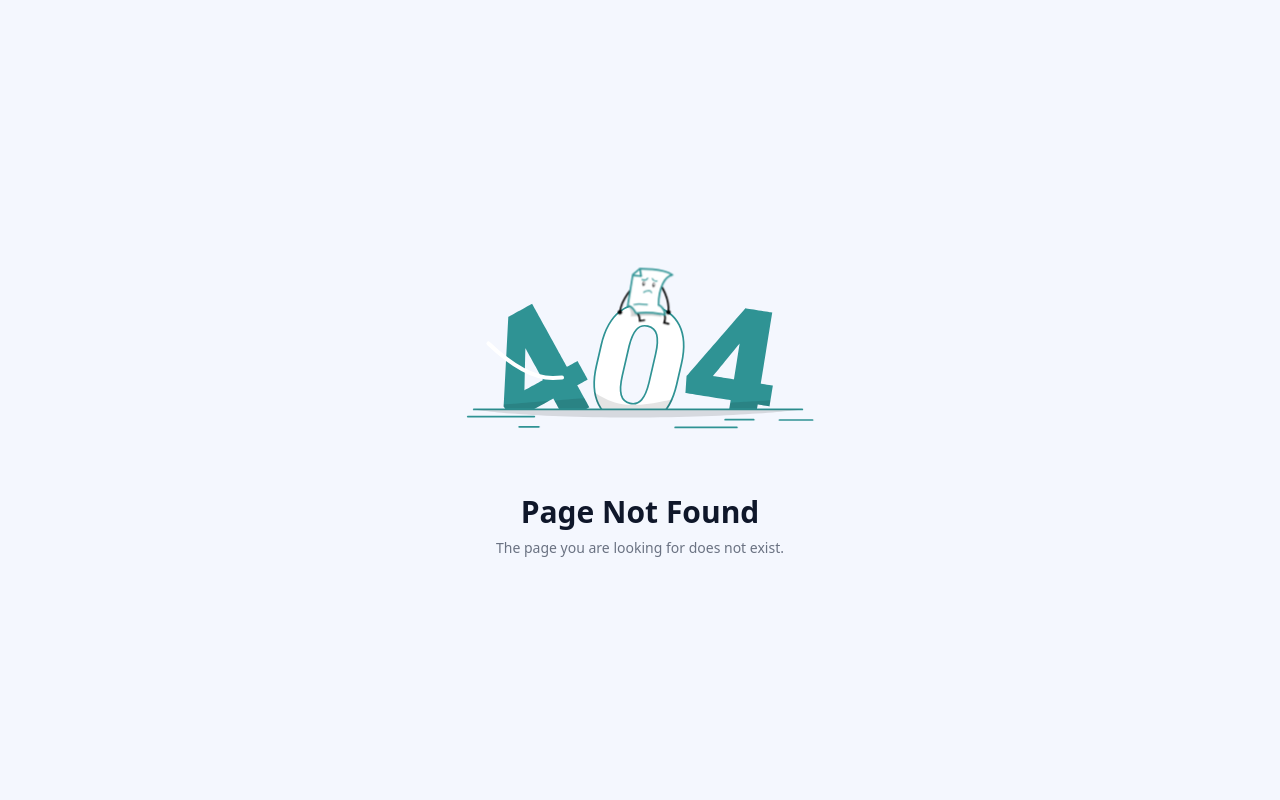
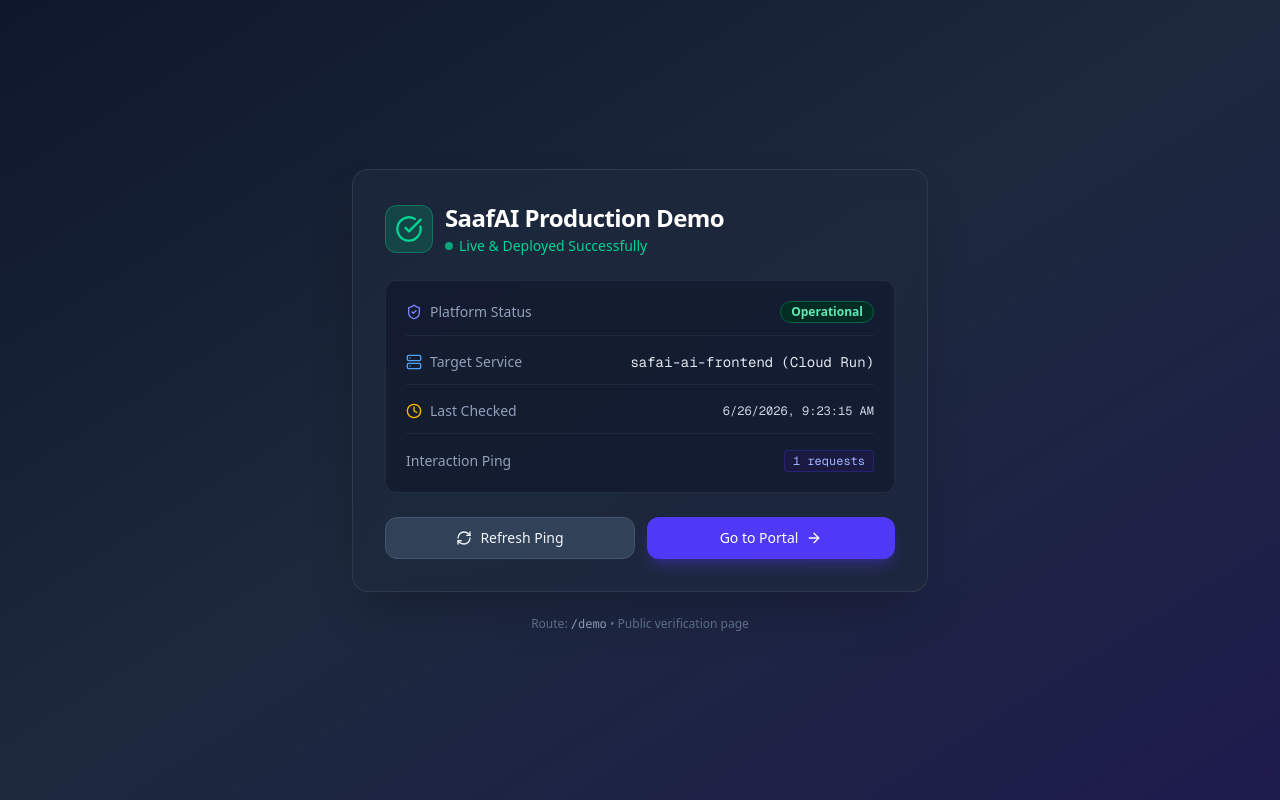
Before and after one commit to pugarchdev/safai_index, a Next.js app: page /demo in a window 1280 px wide. Before the commit this address had no page. Built offline with nearby package versions, Linux system fonts and the light colour scheme.

Commit message:
feat: add public demo verification page

```diff
--- /dev/null
+++ b/app/demo/page.jsx
@@ -0,0 +1,92 @@
+"use client";
+
+import Link from "next/link";
+import { useState, useEffect } from "react";
+import { CheckCircle, ArrowRight, ShieldCheck, Server, Clock, RefreshCw } from "lucide-react";
+
+export default function DemoPage() {
+  const [clientTime, setClientTime] = useState("");
+  const [pingCount, setPingCount] = useState(1);
+
+  useEffect(() => {
+    setClientTime(new Date().toLocaleString());
+  }, []);
+
+  const handlePing = () => {
+    setPingCount((prev) => prev + 1);
+    setClientTime(new Date().toLocaleString());
+  };
+
+  return (
+    <div className="min-h-screen bg-gradient-to-br from-slate-900 via-slate-800 to-indigo-950 text-white flex flex-col items-center justify-center p-6">
+      <div className="max-w-xl w-full bg-slate-800/80 border border-slate-700/80 rounded-2xl p-8 shadow-2xl backdrop-blur-md">
+        <div className="flex items-center space-x-3 mb-6">
+          <div className="w-12 h-12 rounded-xl bg-emerald-500/20 border border-emerald-500/40 flex items-center justify-center text-emerald-400">
+            <CheckCircle className="w-7 h-7" />
+          </div>
+          <div>
+            <h1 className="text-2xl font-bold tracking-tight text-white">SaafAI Production Demo</h1>
+            <p className="text-sm text-emerald-400 font-medium flex items-center gap-1.5 mt-0.5">
+              <span className="w-2 h-2 rounded-full bg-emerald-400 animate-pulse"></span>
+              Live & Deployed Successfully
+            </p>
+          </div>
+        </div>
+
+        <div className="space-y-4 bg-slate-900/60 border border-slate-700/50 rounded-xl p-5 mb-6 text-sm">
+          <div className="flex items-center justify-between pb-3 border-b border-slate-800">
+            <span className="text-slate-400 flex items-center gap-2">
+              <ShieldCheck className="w-4 h-4 text-indigo-400" /> Platform Status
+            </span>
+            <span className="px-2.5 py-0.5 rounded-full text-xs font-semibold bg-emerald-950 text-emerald-300 border border-emerald-800">
+              Operational
+            </span>
+          </div>
+
+          <div className="flex items-center justify-between pb-3 border-b border-slate-800">
+            <span className="text-slate-400 flex items-center gap-2">
+              <Server className="w-4 h-4 text-blue-400" /> Target Service
+            </span>
+            <span className="font-mono text-slate-200">safai-ai-frontend (Cloud Run)</span>
+          </div>
+
+          <div className="flex items-center justify-between pb-3 border-b border-slate-800">
+            <span className="text-slate-400 flex items-center gap-2">
+              <Clock className="w-4 h-4 text-amber-400" /> Last Checked
+            </span>
+            <span className="font-mono text-xs text-slate-300">{clientTime || "Loading..."}</span>
+          </div>
+
+          <div className="flex items-center justify-between">
+            <span className="text-slate-400">Interaction Ping</span>
+            <span className="font-mono text-xs text-indigo-300 bg-indigo-950/60 px-2 py-0.5 rounded border border-indigo-800/50">
+              {pingCount} requests
+            </span>
+          </div>
+        </div>
+
+        <div className="flex flex-col sm:flex-row gap-3">
+          <button
+            onClick={handlePing}
+            className="flex-1 inline-flex items-center justify-center gap-2 px-4 py-2.5 rounded-xl bg-slate-700 hover:bg-slate-600 text-slate-100 font-medium text-sm transition-all duration-150 border border-slate-600 cursor-pointer"
+          >
+            <RefreshCw className="w-4 h-4" />
+            Refresh Ping
+          </button>
+
+          <Link
+            href="/login"
+            className="flex-1 inline-flex items-center justify-center gap-2 px-4 py-2.5 rounded-xl bg-indigo-600 hover:bg-indigo-500 text-white font-medium text-sm transition-all duration-150 shadow-lg shadow-indigo-600/30"
+          >
+            Go to Portal
+            <ArrowRight className="w-4 h-4" />
+          </Link>
+        </div>
+      </div>
+
+      <p className="text-xs text-slate-500 mt-6">
+        Route: <code className="text-slate-400">/demo</code> &bull; Public verification page
+      </p>
+    </div>
+  );
+}
```
Also changed, not shown: 1 other file (tests, documents, lock files or other folders).
